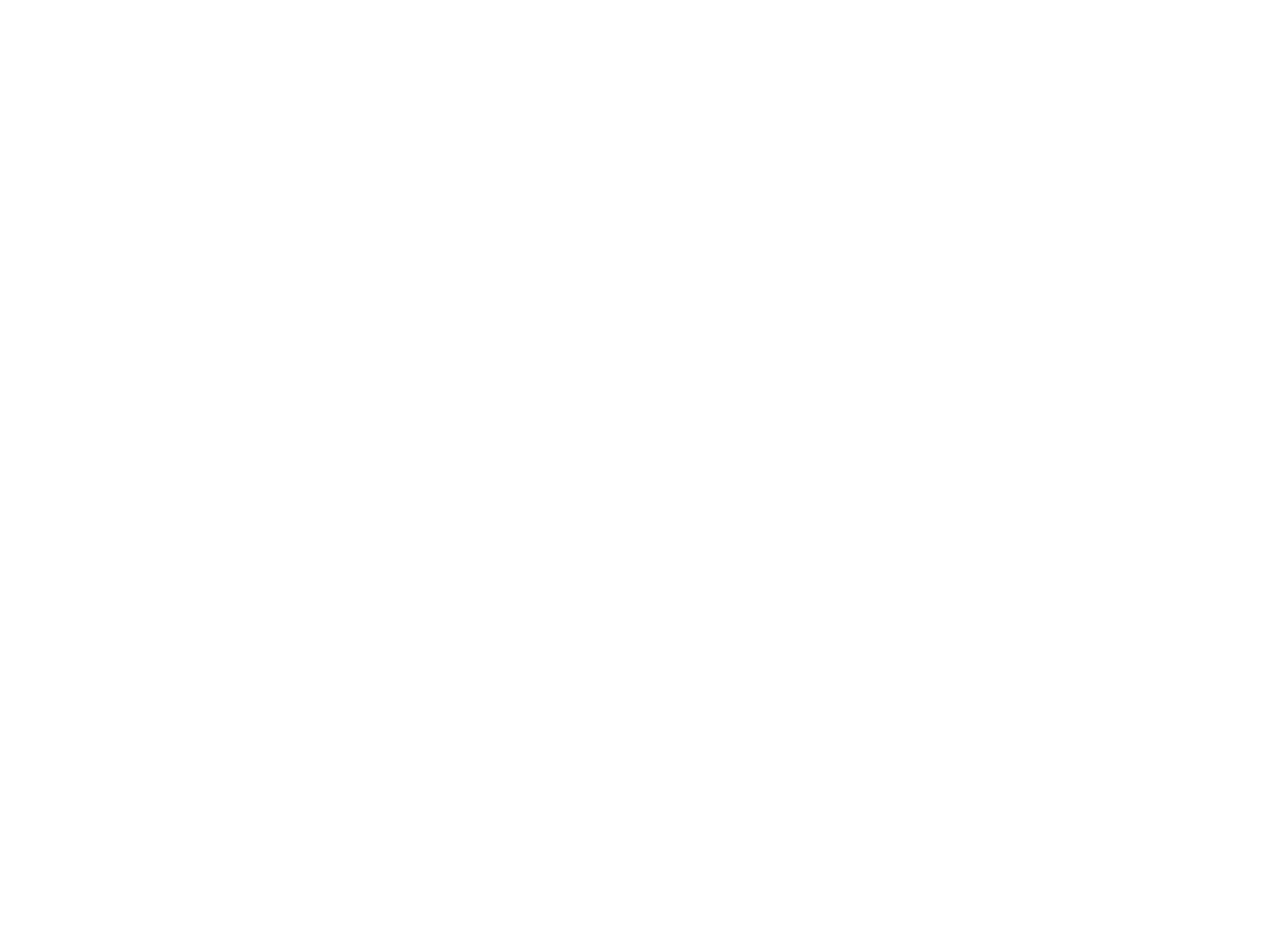
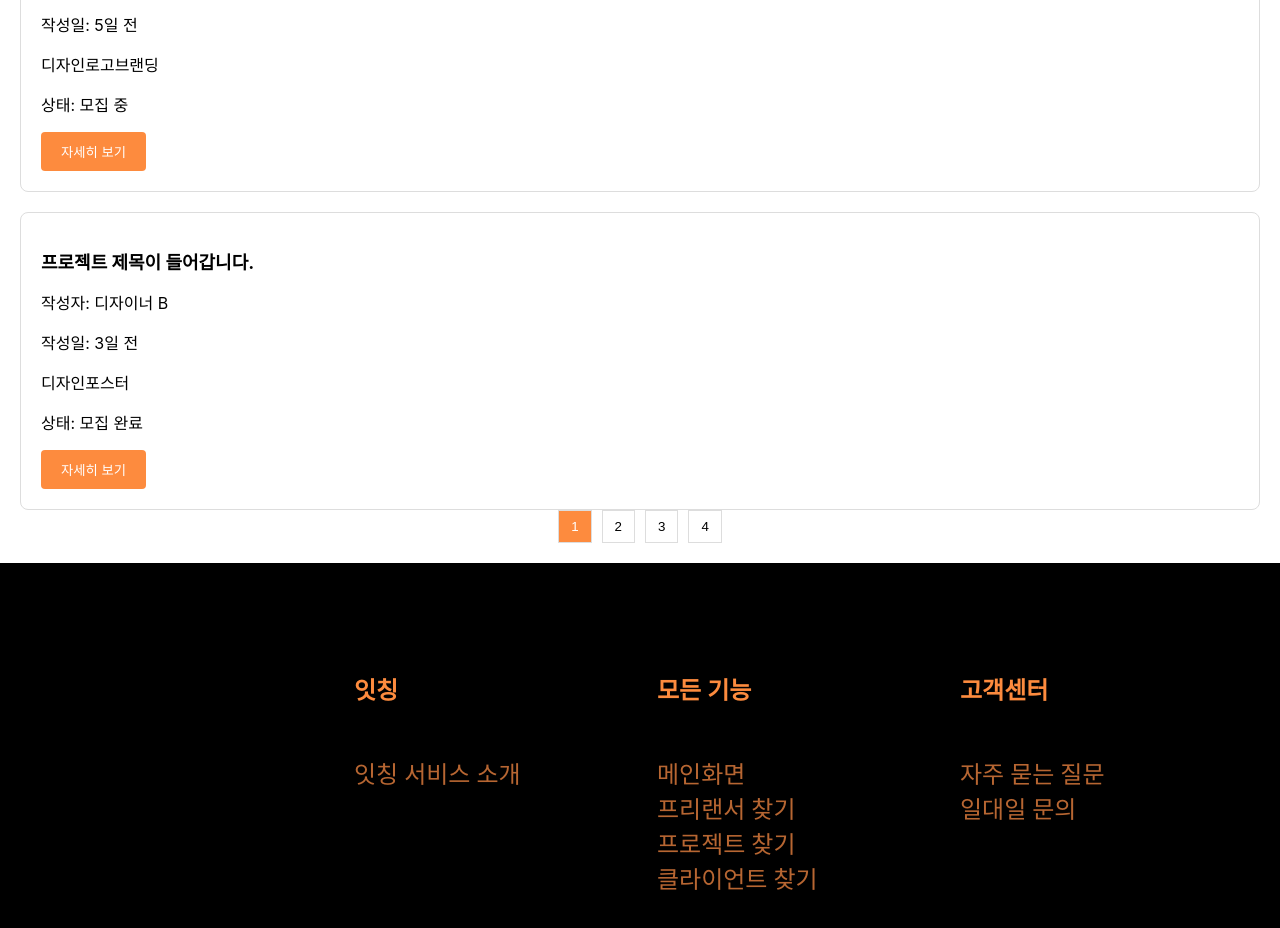
Before and after one commit to CornsoupProjectTeam/frontend, a React (Create React App) app: page /projects in a window 1280 px wide. Shown: the part 340-1268 px from the top of the page. Before the commit the page ends 800 px from the top, so only its background shows below. Built offline with nearby package versions, Linux system fonts and the light colour scheme.

Commit message:
푸터 제작, App.js 수정, 프로젝트 페이지 라우팅

```diff
--- a/src/App.js
+++ b/src/App.js
@@ -1,13 +1,20 @@
 // src/App.js
 
 import React from "react";
+import { BrowserRouter as Router, Route, Routes } from "react-router-dom";
+import ExploreProjectPage from "./pages/Project/ExploreProjectPage";
 import MainHeader from "./components/header/MainHeader";
+import Footer from "./components/footer/Footer";
 
 const App = () => {
   return (
-    <div>
-      <MainHeader /> {/* 메인 헤더를 모든 페이지에 추가 */}
-    </div>
+    <Router>
+      <MainHeader />
+      <Routes>
+        <Route path="/projects" element={<ExploreProjectPage />} />
+      </Routes>
+      <Footer />
+    </Router>
   );
 };
 
--- /dev/null
+++ b/src/components/FilterBar.jsx
@@ -0,0 +1,17 @@
+// src/components/FilterBar.jsx
+
+import React from "react";
+
+const FilterBar = () => {
+  return (
+    <div className="filter-bar">
+      <select>
+        <option value="latest">최신 프로젝트</option>
+        <option value="popular">인기 프로젝트</option>
+      </select>
+      <button>검색</button>
+    </div>
+  );
+};
+
+export default FilterBar;
--- /dev/null
+++ b/src/components/Pagenation.jsx
@@ -0,0 +1,22 @@
+// src/components/Pagination.jsx
+
+import React from "react";
+
+const Pagination = ({ totalPages, currentPage }) => {
+  const pages = [];
+  for (let i = 1; i <= totalPages; i++) {
+    pages.push(i);
+  }
+
+  return (
+    <div className="pagination">
+      {pages.map((page) => (
+        <button key={page} className={page === currentPage ? "active" : ""}>
+          {page}
+        </button>
+      ))}
+    </div>
+  );
+};
+
+export default Pagination;
--- /dev/null
+++ b/src/components/ProjectCard.jsx
@@ -0,0 +1,26 @@
+// src/components/ProjectCard.jsx
+
+import React from "react";
+
+const ProjectCard = ({ project }) => {
+  return (
+    <div className="project-card">
+      <div className="project-info">
+        <h2>{project.title}</h2>
+        <p>작성자: {project.user}</p>
+        <p>작성일: {project.date}</p>
+        <div className="tags">
+          {project.tags.map((tag, index) => (
+            <span key={index} className="tag">
+              {tag}
+            </span>
+          ))}
+        </div>
+        <p>상태: {project.status}</p>
+      </div>
+      <button className="view-details">자세히 보기</button>
+    </div>
+  );
+};
+
+export default ProjectCard;
--- /dev/null
+++ b/src/components/footer/Footer.css
@@ -0,0 +1,81 @@
+/* src/components/footer/Footer.css */
+
+.footer {
+  display: flex;
+  padding: var(--Icon-Large, 40px);
+  justify-content: flex-end;
+  align-items: flex-start;
+  gap: 63px;
+  flex-shrink: 0;
+  background-color: black;
+}
+
+.footer-container {
+  display: flex;
+  width: 1440px;
+  height: 640px;
+  padding: var(--Icon-Large, 40px);
+  justify-content: flex-end;
+  align-items: flex-start;
+  gap: 63px;
+  flex-shrink: 0;
+}
+
+.footer-container h4 {
+  color: var(--orange-400, #fd8b3e);
+
+  /* headline/small */
+  font-family: Pretendard;
+  font-size: 24px;
+  font-style: normal;
+  font-weight: 700;
+  line-height: 32px; /* 133.333% */
+}
+
+.footer-container li {
+  color: var(--orange-700, #b76632);
+  list-style-type: none;
+  padding-left: 0;
+
+  /* title/medium/Large */
+  font-family: Pretendard;
+  font-size: 24px;
+  font-style: normal;
+  font-weight: 500;
+  line-height: normal;
+}
+
+.footer-container ul {
+  padding-left: 0;
+}
+
+.footer-service {
+  display: flex;
+  width: 240px;
+  flex-direction: column;
+  align-items: flex-start;
+  flex-shrink: 0;
+  align-self: stretch;
+}
+
+.footer-page {
+  display: flex;
+  width: 240px;
+  flex-direction: column;
+  align-items: flex-start;
+  flex-shrink: 0;
+  align-self: stretch;
+}
+
+.footer-cs {
+  display: flex;
+  width: 240px;
+  flex-direction: column;
+  align-items: flex-start;
+  flex-shrink: 0;
+  align-self: stretch;
+}
+
+.footer-logo {
+  display: flex;
+}
--- /dev/null
+++ b/src/components/footer/Footer.jsx
@@ -0,0 +1,40 @@
+// src/components/footer/Footer.jsx
+
+import React from "react";
+
+import "./Footer.css"; // 푸터 스타일을 포함한 CSS 파일 import
+
+import symbollogo from "../../assets/images/symbol_orange.svg"; // 로고 이미지 import
+
+const Footer = () => {
+  return (
+    <footer className="footer">
+      <div className="footer-container">
+        <div className="footer-service">
+          <h4>잇칭</h4>
+          <ul>
+            <li>잇칭 서비스 소개</li>
+          </ul>
+        </div>
+        <div className="footer-page">
+          <h4>모든 기능</h4>
+          <ul>
+            <li>메인화면</li>
+            <li>프리랜서 찾기</li>
+            <li>프로젝트 찾기</li>
+            <li>클라이언트 찾기</li>
+          </ul>
+        </div>
+        <div className="footer-cs">
+          <h4>고객센터</h4>
+          <ul>
+            <li>자주 묻는 질문</li>
+            <li>일대일 문의</li>
+          </ul>
+        </div>
+      </div>
+    </footer>
+  );
+};
+
+export default Footer;
--- a/src/components/header/MainHeader.jsx
+++ b/src/components/header/MainHeader.jsx
@@ -4,7 +4,7 @@
 import "./MainHeader.css";
 
 /* assets */
-import newLogo from "../../assets/images/logo.svg";
+import newLogo from "../../assets/images/logo_black.svg";
 import MagnifyingGlass from "../../assets/icons/MainHeader_MagnifyingGlass.svg";
 import Menu from "../../assets/icons/MainHeader_Menu.svg";
 import Chat from "../../assets/icons/MainHeader_Chat.svg";
--- /dev/null
+++ b/src/pages/Project/ExploreProjectPage.css
@@ -0,0 +1,53 @@
+.explore-projects-page {
+  padding: 20px;
+}
+
+.projects-list {
+  display: flex;
+  flex-direction: column;
+  gap: 20px;
+}
+
+.project-card {
+  border: 1px solid #ddd;
+  padding: 20px;
+  border-radius: 8px;
+}
+
+.project-info h2 {
+  font-size: 18px;
+  font-weight: bold;
+}
+
+.view-details {
+  background-color: #fd8b3e;
+  color: white;
+  border: none;
+  padding: 10px 20px;
+  border-radius: 4px;
+  cursor: pointer;
+}
+
+.filter-bar {
+  display: flex;
+  gap: 10px;
+  margin-bottom: 20px;
+}
+
+.pagination {
+  display: flex;
+  justify-content: center;
+  gap: 10px;
+}
+
+.pagination button {
+  border: 1px solid #ddd;
+  background-color: white;
+  padding: 8px 12px;
+  cursor: pointer;
+}
+
+.pagination .active {
+  background-color: #fd8b3e;
+  color: white;
+}
--- /dev/null
+++ b/src/pages/Project/ExploreProjectPage.jsx
@@ -0,0 +1,46 @@
+// src/pages/Project/ExploreProjectPage.jsx
+
+import React from "react";
+
+import "./ExploreProjectPage.css";
+
+import ProjectCard from "../../components/ProjectCard";
+import FilterBar from "../../components/FilterBar";
+import Pagination from "../../components/Pagenation";
+
+const projectsData = [
+  {
+    id: 1,
+    title: "프로젝트 제목이 들어갑니다.",
+    user: "디자이너 A",
+    date: "5일 전",
+    tags: ["디자인", "로고", "브랜딩"],
+    status: "모집 중",
+  },
+  {
+    id: 2,
+    title: "프로젝트 제목이 들어갑니다.",
+    user: "디자이너 B",
+    date: "3일 전",
+    tags: ["디자인", "포스터"],
+    status: "모집 완료",
+  },
+  // 더 많은 프로젝트 데이터
+];
+
+const ExploreProjectPage = () => {
+  return (
+    <div className="explore-projects-page">
+      <FilterBar />
+      <h1>어떤 프로젝트를 찾으세요?</h1>
+      <div className="projects-list">
+        {projectsData.map((project) => (
+          <ProjectCard key={project.id} project={project} />
+        ))}
+      </div>
+      <Pagination totalPages={4} currentPage={1} />
+    </div>
+  );
+};
+
+export default ExploreProjectPage;
```
Also changed, not shown: src/assets/images/logo_black.svg (renamed from src/assets/images/logo.svg), src/assets/images/symbol_orange.svg (added).
